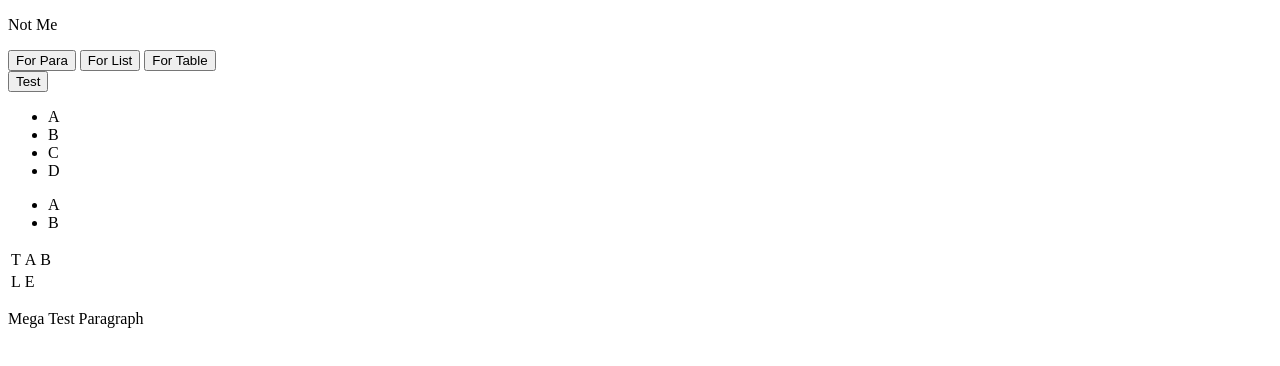
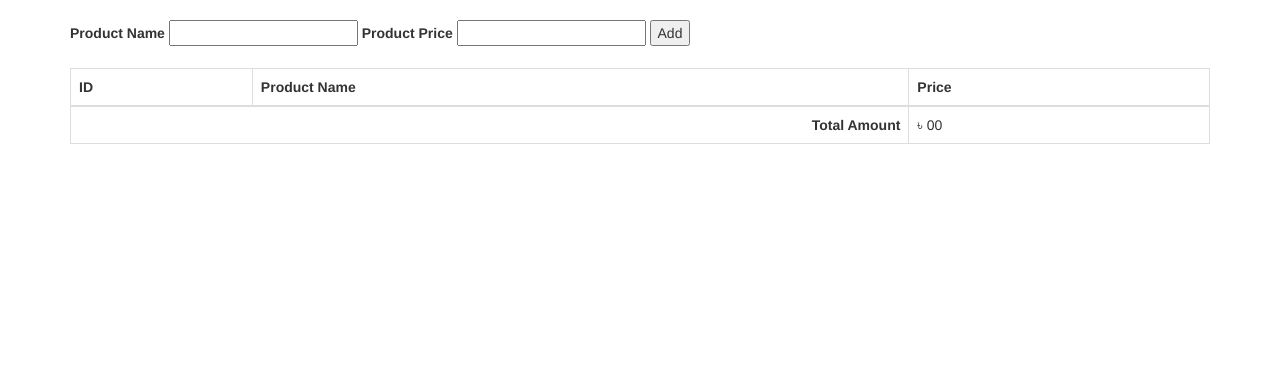
Before and after one commit to rafikulswe/LiveDataInsertAndSum-JQuery, a plain HTML site: page index.html in a window 1280 px wide. Drawn offline with nearby package versions, Linux system fonts and the light colour scheme.

Commit message:
live insert and sum inserted value in table

```diff
--- a/index.html
+++ b/index.html
@@ -5,57 +5,73 @@
     <meta http-equiv="X-UA-Compatible" content="IE=edge">
     <title>Page Title</title>
     <meta name="viewport" content="width=device-width, initial-scale=1">
-    <link rel="stylesheet" type="text/css" media="screen" href="main.css">
+    <link rel="stylesheet" href="https://maxcdn.bootstrapcdn.com/bootstrap/3.4.0/css/bootstrap.min.css">
+    <script src="https://maxcdn.bootstrapcdn.com/bootstrap/3.4.0/js/bootstrap.min.js"></script>
     <script src="jquery-3.3.1.min.js"></script>
+    <style>
+        .main{
+            margin-bottom: 20px;
+            margin-top: 20px;
+        }
+    </style>
 </head>
 <body>
-    <p id="three">Not Me</p>
-    <button id="para">For Para</button>
-    <button id="list">For List</button>
-    <button id="table">For Table</button>
-    <div class="mainDiv">
-        <button>Test</button>
+    <div class="container">
+        <div class="main">
+            <label for="product_name">Product Name</label>
+            <input type="text" id="product_name">
+            <label for="product_price">Product Price</label>
+            <input type="text" id="product_price">
+            <input type="button" id="add" value="Add">
+        </div>
+        <table class="table table-bordered">
+          <thead>
+            <tr>
+              <th>ID</th>
+              <th>Product Name</th>
+              <th>Price</th>
+            </tr>
+          </thead>
+          <tbody id="tableColumn">
+
+          </tbody>
+          <tfoot>
+                <tr>
+                    <td colspan="2" style="text-align:right; font-weight:bold;">Total Amount</td>
+                    <td id="total_amount_area" colspan="2">
+                        <span>&#2547;</span>
+                        <span id="total_amount_text">00</span>
+                        <input type="hidden" name="total_amount" value="0"/>
+                    </td>
+                </tr>
+          </tfoot>
+        </table>
     </div>
+    <script>
+        $(document).ready(function(){
+            sl=0;
+            $('.main').on('click', '#add', function() {
+                var product_name = $('#product_name').val();
+                var product_price = $('#product_price').val();
+                sl++;
+                var columnValue = '<tr id="'+sl+'"><td>'+sl+'</td>';
+                    columnValue += '<td>'+product_name+'</td>';
+                    columnValue += '<td>'+product_price+'</td></tr>';
+                    columnValue += '<input type="hidden" name="product_names[]" value="'+product_name+'">';
+                    columnValue += '<input type="hidden" name="product_prices[]" value="'+product_price+'">';
+                $('#tableColumn').append(columnValue);
+                amountCount();
+            })
 
-    <ul>
-        <li>A</li>
-        <li>B</li>
-        <li>C</li>
-        <li>D</li>
-    </ul>
-    <ul>
-        <li>A</li>
-        <li>B</li>
-    </ul>
+            function amountCount() {
+                var total_amount = 0;
 
-    <table>
-        <tr>
-            <td>T</td>
-            <td>A</td>
-            <td>B</td>
-        </tr>
-        <tr>
-            <td>L</td>
-            <td>E</td>
-        </tr>
-    </table>
-    <p id="megaTest">Mega Test Paragraph</p>
-
-    <script>
-        $(document).ready(function() {
-            $('button#para').click(function() {
-                $('#three').hide();
-            });
-            $('button#list').click(function() {
-                $('ul li:first-child').hide();
-            });
-            $('button#table').click(function() {
-                $('tr:odd').hide();
-            });
-
-            $('.mainDiv').on('click', 'button', function() {
-                $('#megaTest').hide();
-            });
+                $('#tableColumn').find('input[name="product_prices[]"]').each(function(indexValue, element) {
+                    total_amount += parseInt($(element).val());
+                    // alert(typeof(total_amount));
+                })
+                $('#total_amount_text').text(total_amount);
+            }
         });
     </script>
 </body>
```
Also changed, not shown: JQueryMethods.txt.
